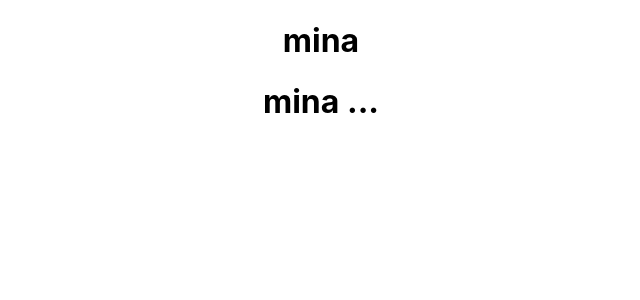
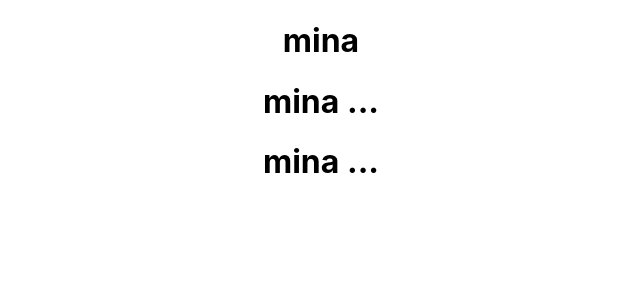
Before and after one commit to minanastaran/Shop, a React (Create React App) app: page / in a window 1280 px wide. Shown: the top 300 px of the page, without its empty margins (319-959 px from the left). Built offline with nearby package versions, Linux system fonts and the light colour scheme.

Commit message:
init shop

```diff
--- a/src/App.js
+++ b/src/App.js
@@ -6,6 +6,7 @@ function App() {
     <div className="App">
       <h1>mina</h1>
       <h1>mina ... </h1>
+      <h1>mina ... </h1>
     </div>
   );
 }
```
